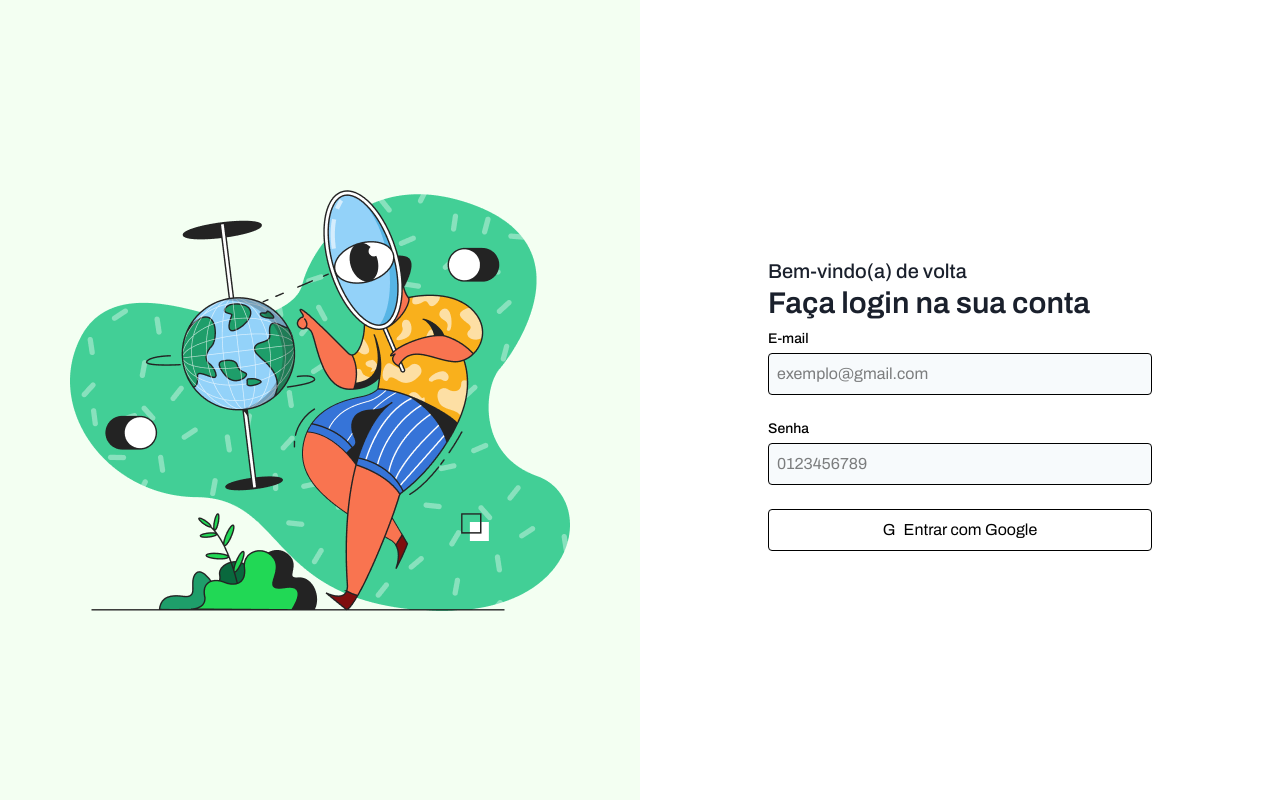
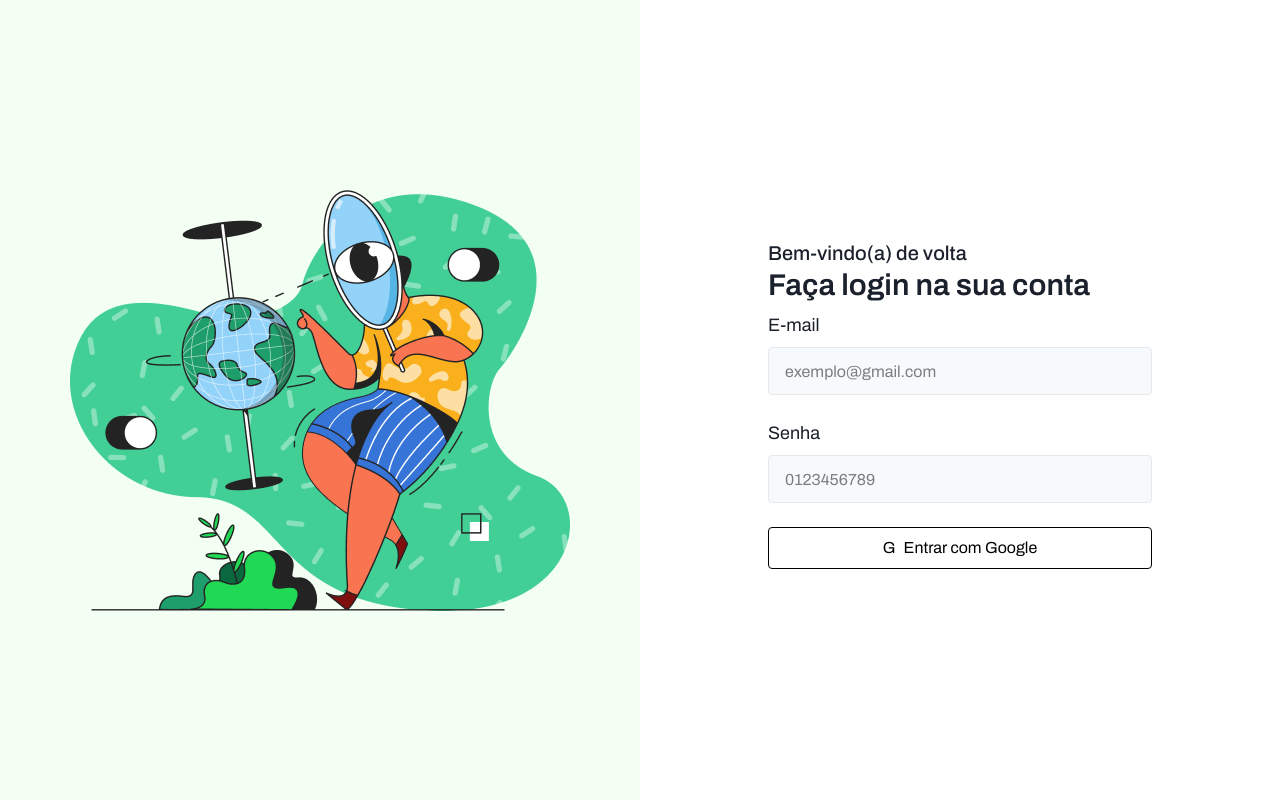
Before and after one commit to lucasrodriguescunha/login-codelab, a Next.js app: page / in a window 1280 px wide. Built offline with nearby package versions, Linux system fonts and the light colour scheme.

Commit message:
fix: enhance InputField component styles for improved appearance and usability

```diff
--- a/app/shared/InputField.tsx
+++ b/app/shared/InputField.tsx
@@ -2,12 +2,12 @@ import {InputFieldProps} from '@/app/types';
 
 export const InputField = ({label, type, placeholder}: InputFieldProps) => {
     return (
-        <div className='w-full flex flex-col gap-1'>
-            <label className='text-sm font-medium'>{label}</label>
+        <div className='flex flex-col gap-2'>
+            <label className='text-[#1A202C] text-lg font-normal'>{label}</label>
             <input
                 type={type}
                 placeholder={placeholder}
-                className='bg-[#F7FAFC] w-full border rounded p-2 focus:outline-none focus:ring-2'
+                className='bg-[#F7FAFC] h-12 border border-[#E8E8E8] rounded p-4 focus:outline-none focus:border-[#1E9E6A]'
             />
         </div>
     );
```
